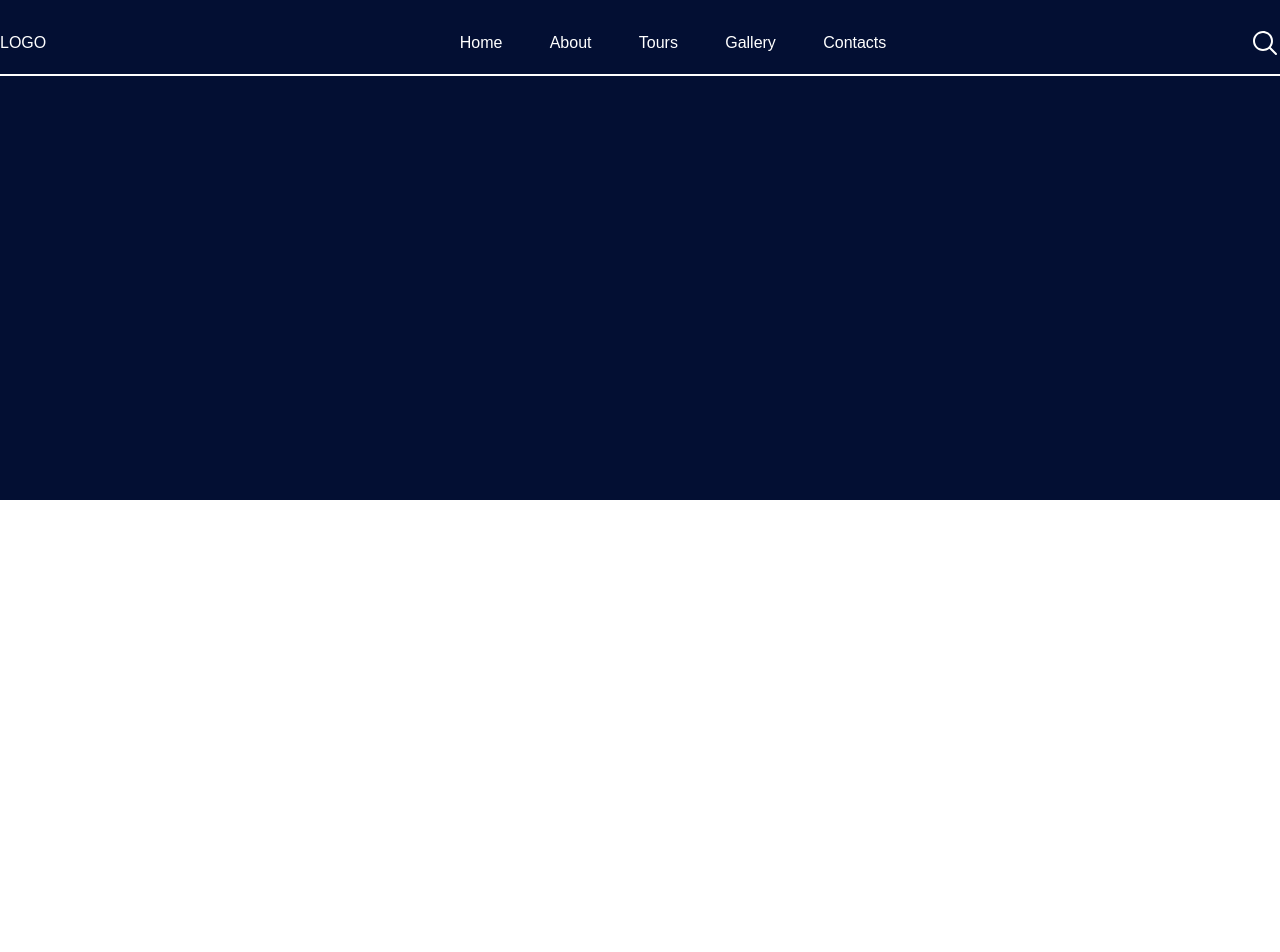
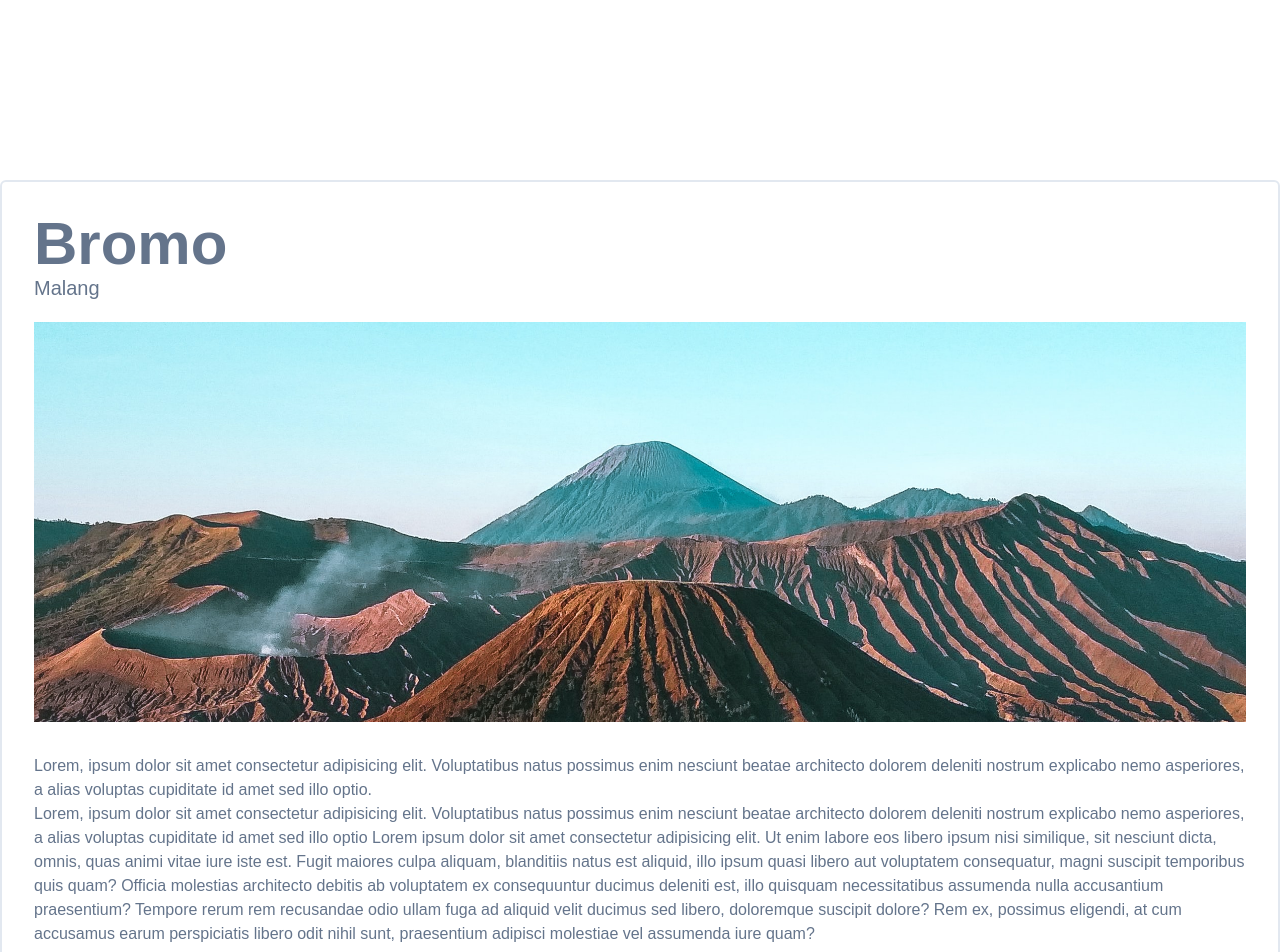
Before and after one commit to fadelun/travel-indo, a Vue app: page /tour in a window 1280 px wide. Shown: the top 952 px of the page. Before the commit the page ends 800 px from the top, so only its background shows below. Built offline with nearby package versions, Linux system fonts and the light colour scheme.

Commit message:
update tour page

```diff
--- a/src/views/Tour.vue
+++ b/src/views/Tour.vue
@@ -1,24 +1,59 @@
 <template>
-  <!-- <div class="header bg-black h-24">
+  <header class="h-[340px] bg-dark-blue">
     <Navbar />
-  </div> -->
-  <header class="h-[500px] bg-[#030f33]">
-    <Navbar />
-    <!-- <div class="hero h-full relative pt-20 container">
-      <div class="wrapper-title absolute left-2 bottom-5 text-white">
-        <h3 class="title">Bromo, Malang</h3>
-      </div>
-    </div> -->
   </header>
-  <div class="main"></div>
+  <main class="bg-white">
+    <article
+      class="container bg-white text-slate-500 border-2 border-slate-200 rounded-md absolute -top-40 left-0 right-0 p-8"
+    >
+      <header class="mb-8">
+        <h2 class="text-dark-blue">Bromo</h2>
+        <p class="text-xl">Malang</p>
+        <figure>
+          <img
+            class="w-full h-[400px] object-cover object-center mt-5"
+            src="../assets/images/mlg/img1.jpg"
+            alt="boromo, malang"
+          />
+        </figure>
+      </header>
+      <section class="text">
+        <p>
+          Lorem, ipsum dolor sit amet consectetur adipisicing elit. Voluptatibus
+          natus possimus enim nesciunt beatae architecto dolorem deleniti
+          nostrum explicabo nemo asperiores, a alias voluptas cupiditate id amet
+          sed illo optio.
+        </p>
+        <p>
+          Lorem, ipsum dolor sit amet consectetur adipisicing elit. Voluptatibus
+          natus possimus enim nesciunt beatae architecto dolorem deleniti
+          nostrum explicabo nemo asperiores, a alias voluptas cupiditate id amet
+          sed illo optio Lorem ipsum dolor sit amet consectetur adipisicing
+          elit. Ut enim labore eos libero ipsum nisi similique, sit nesciunt
+          dicta, omnis, quas animi vitae iure iste est. Fugit maiores culpa
+          aliquam, blanditiis natus est aliquid, illo ipsum quasi libero aut
+          voluptatem consequatur, magni suscipit temporibus quis quam? Officia
+          molestias architecto debitis ab voluptatem ex consequuntur ducimus
+          deleniti est, illo quisquam necessitatibus assumenda nulla accusantium
+          praesentium? Tempore rerum rem recusandae odio ullam fuga ad aliquid
+          velit ducimus sed libero, doloremque suscipit dolore? Rem ex, possimus
+          eligendi, at cum accusamus earum perspiciatis libero odit nihil sunt,
+          praesentium adipisci molestiae vel assumenda iure quam?
+        </p>
+      </section>
+    </article>
+  </main>
+  <Footer />
 </template>
 <script>
 import Navbar from "@/components/Navbar.vue";
+import Footer from "@/components/Footer.vue";
 
 export default {
   name: "Tour",
   components: {
     Navbar,
+    Footer,
   },
 };
 </script>
```
